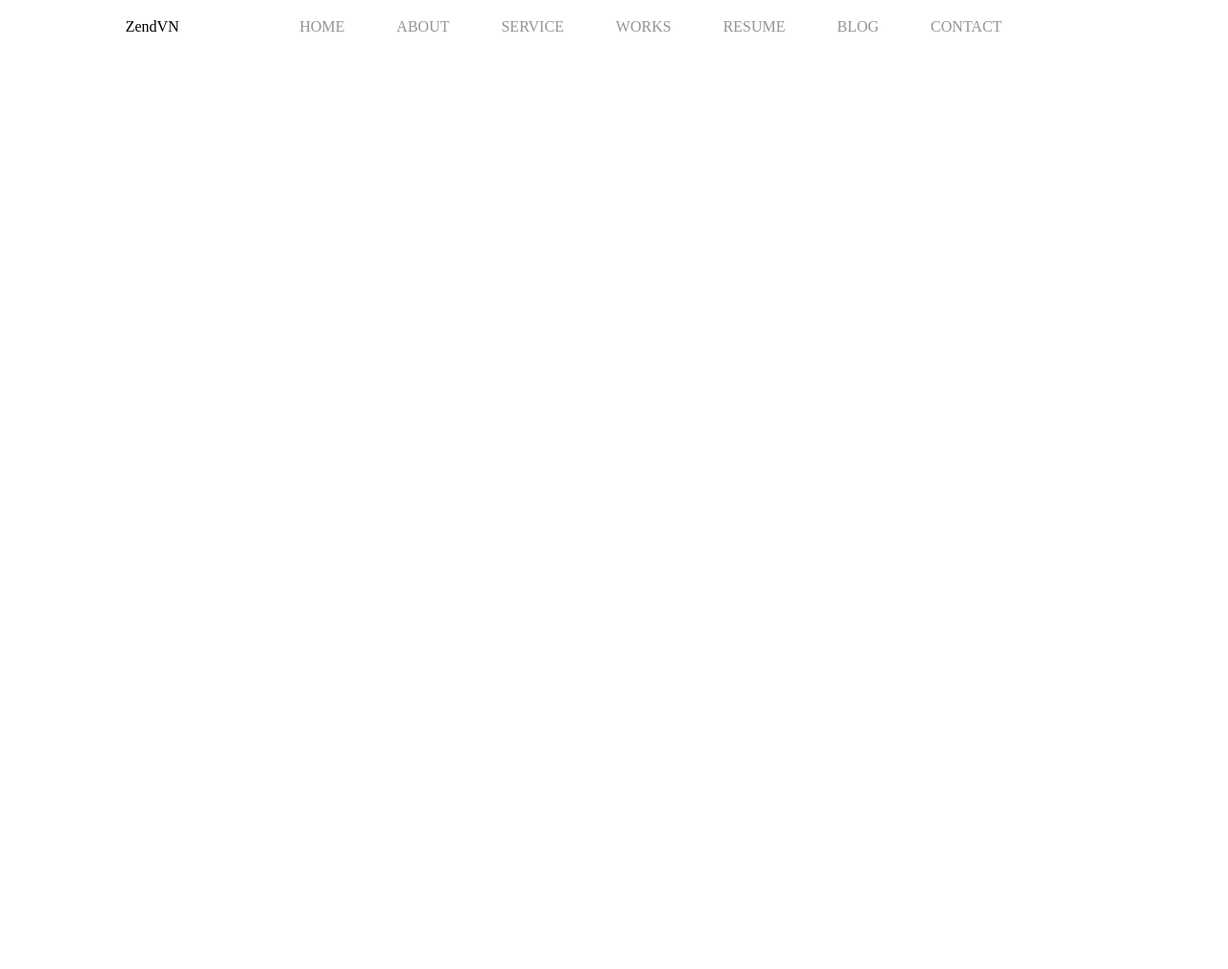
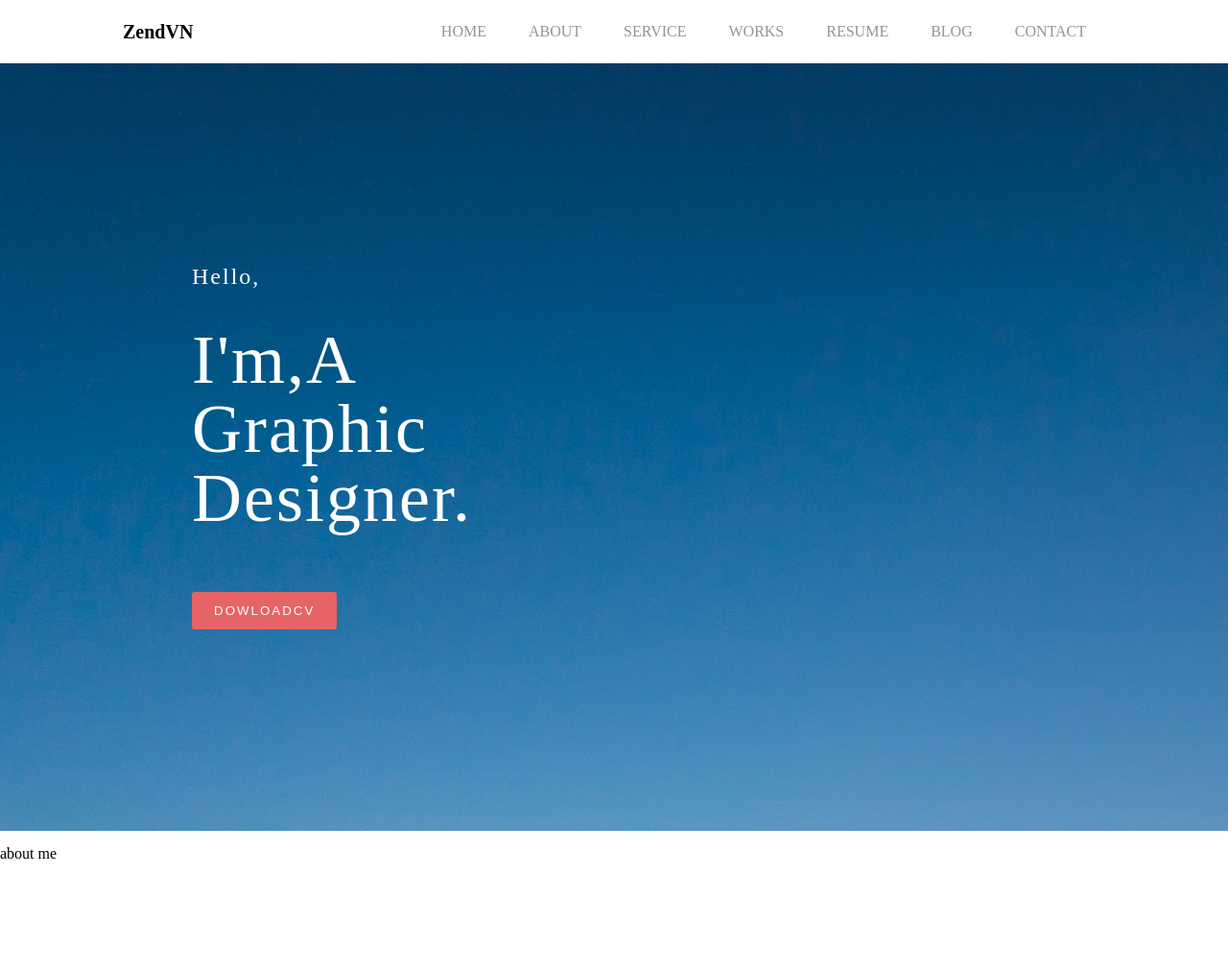
Before and after one commit to ThanhTuan1998/projectcv, a plain HTML site: page Page/index.html in a window 1280 px wide. Shown: the whole page at 96% size. Before the commit the page ends 800 px from the top, so only its background shows below. Drawn offline with Linux system fonts and the light colour scheme.

Commit message:
Update htm css

```diff
--- a/Assets/css/style.css
+++ b/Assets/css/style.css
@@ -3,41 +3,119 @@
     margin: 0;
     box-sizing: border-box;
 }
+body {
+    font-size: 14px;
+    font-family: "Poppins", sans-serif;
+}
+/* main */
 :root {
     --text-pink: #f79f8f;
     --border-red: #fa5f64;
     --text-white: #fff;
     --text-gray: #949494;
+    --text-black: #000;
 }
-.upper {
+.upper-case {
     text-transform: uppercase;
 }
 .d-f {
     display: flex;
-    justify-content: space-evenly;
+    justify-content: space-between;
     align-items: center;
 }
+.f-w {
+    font-weight: bold;
+}
+/**/
+/*Header*/
 .container {
-    width: 1200px;
+    width: 100%;
 }
 .container-fluid {
-    width: 1140px;
+    width: 80%;
     margin: auto;
+}
+.logo {
+    display: block;
+    width: 300px;
+    padding: 12px 0;
+}
+.logo a {
+    font-size: 20px;
+    text-decoration: none;
+    color: var(--text-black);
 }
 .header__nav ul li {
     display: inline-block;
+    position: relative;
+    margin: 0 20px;
 }
 .header__nav ul li a {
     display: block;
     text-decoration: none;
-    padding: 20px 25px;
     text-align: center;
+    padding: 25px 0;
     font-weight: 200;
     color: var(--text-gray);
 }
 .header__nav ul li a:hover {
+    color: var(--border-red);
+}
+.header__nav ul li a::before {
+    content: "";
+    border-bottom: 1px solid #fa5f64;
+    text-align: center;
+    /* height: 1000px; */
+    width: 0%;
+    bottom: 0;
+    position: absolute;
+}
+.header__nav ul li a:hover::before {
+    content: "";
     width: 100%;
-    color: var(--text-pink);
-    border-bottom: 1px solid;
-    transition: 0.4s;
+    border-bottom: 3px solid #fa5f64;
 }
+/*End Header*/
+/*Info*/
+.bg__info {
+    width: 100%;
+    height: 100vh;
+    display: flex;
+    align-items: center;
+    justify-content: left;
+    padding-left: 200px;
+    background: url("../img/banner.jpg") no-repeat;
+}
+.bg__title {
+    width: 300px;
+}
+.bg__info h1,
+p,
+button {
+    text-transform: none;
+    color: white;
+    letter-spacing: 2px;
+}
+.bg__info h1 {
+    font-size: 24px;
+}
+.bg__title p {
+    font-size: 9vh;
+    margin-top: 39px;
+}
+.bg__title button {
+    margin-top: 62px;
+}
+.button-red {
+    padding: 12px 23px;
+    border: none;
+    background: linear-gradient(#e66465, #e66465);
+    border-radius: 3px;
+}
+.button-red:focus {
+    outline: none;
+}
+.button-red:hover {
+    cursor: pointer;
+}
+/*End Info*/
--- a/Page/index.html
+++ b/Page/index.html
@@ -9,13 +9,15 @@
     <link rel="stylesheet" href="../Assets/css/style.css">
     <link rel="stylesheet" href="../Assets/css/reset.css">
     <link rel="stylesheet" href="https://cdnjs.cloudflare.com/ajax/libs/font-awesome/4.7.0/css/font-awesome.min.css">
+    <link rel="preconnect" href="https://fonts.gstatic.com">
+    <link href="https://fonts.googleapis.com/css2?family=Poppins:ital,wght@1,100&display=swap" rel="stylesheet">
 </head>
 
 <body>
     <div class="container">
         <header class="header container-fluid d-f">
-            <div class="logo">ZendVN</div>
-            <nav class="header__nav upper">
+            <div class="logo f-w "><a href="">ZendVN</a></div>
+            <nav class="header__nav upper-case">
                 <ul>
                     <li><a href="">home</a></li>
                     <li><a href="">about</a></li>
@@ -27,6 +29,43 @@
                 </ul>
             </nav>
         </header>
+        <div class="bg__info upper-case">
+            <div class="bg__title">
+                <h1>Hello,</h1>
+                <p>I'm,A Graphic Designer.</p>
+                <button class="button-red upper-case ">Dowloadcv</button>
+            </div>
+        </div>
+        <div class="about">
+            <div class="about_img">
+                <img src="" />
+            </div>
+            <div class="about_info">
+                <h1>about me</h1>
+                <p>Passionate designer & developer who loves simplicity in thinggs and crafts beautiful user interfaces
+                    with love.</p>
+                <div class="info__icon">
+                    <ul>
+                        <li><a href=""></a></li>
+                        <li><a href=""></a></li>
+                        <li><a href=""></a></li>
+                        <li><a href=""></a></li>
+                    </ul>
+                </div>
+                <div class="title__info">
+                    <div class="info__left">
+                        <p>Age:19</p>
+                        <p>Deggree:Master</p>
+                        <p>Phone:0933812192</p>
+                    </div>
+                    <div class="info__rigght">
+                        <p>Location:228 Tôn Đản</p>
+                        <p>Skype:tuan</p>
+                        <p>Mail:lntt2018@gmail.com</p>
+                    </div>
+                </div>
+            </div>
+        </div>
     </div>
 </body>
 
```
